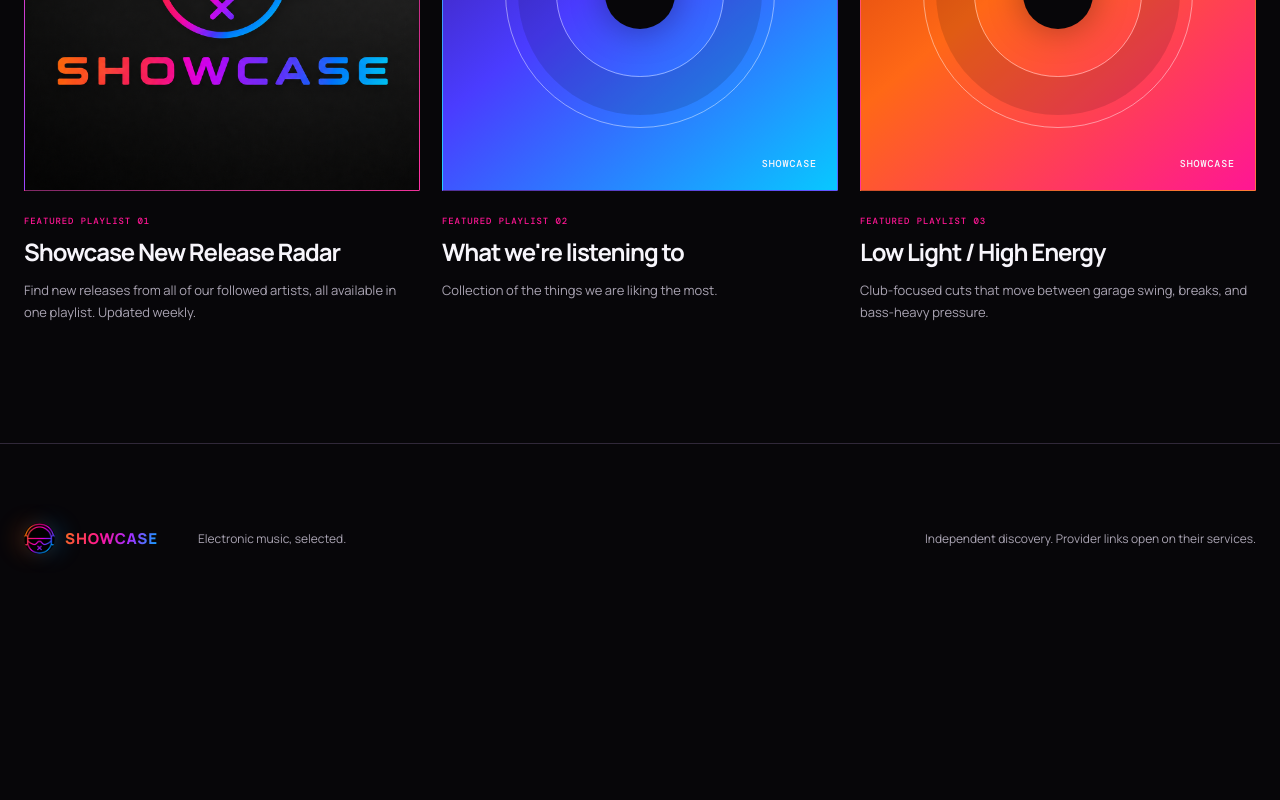
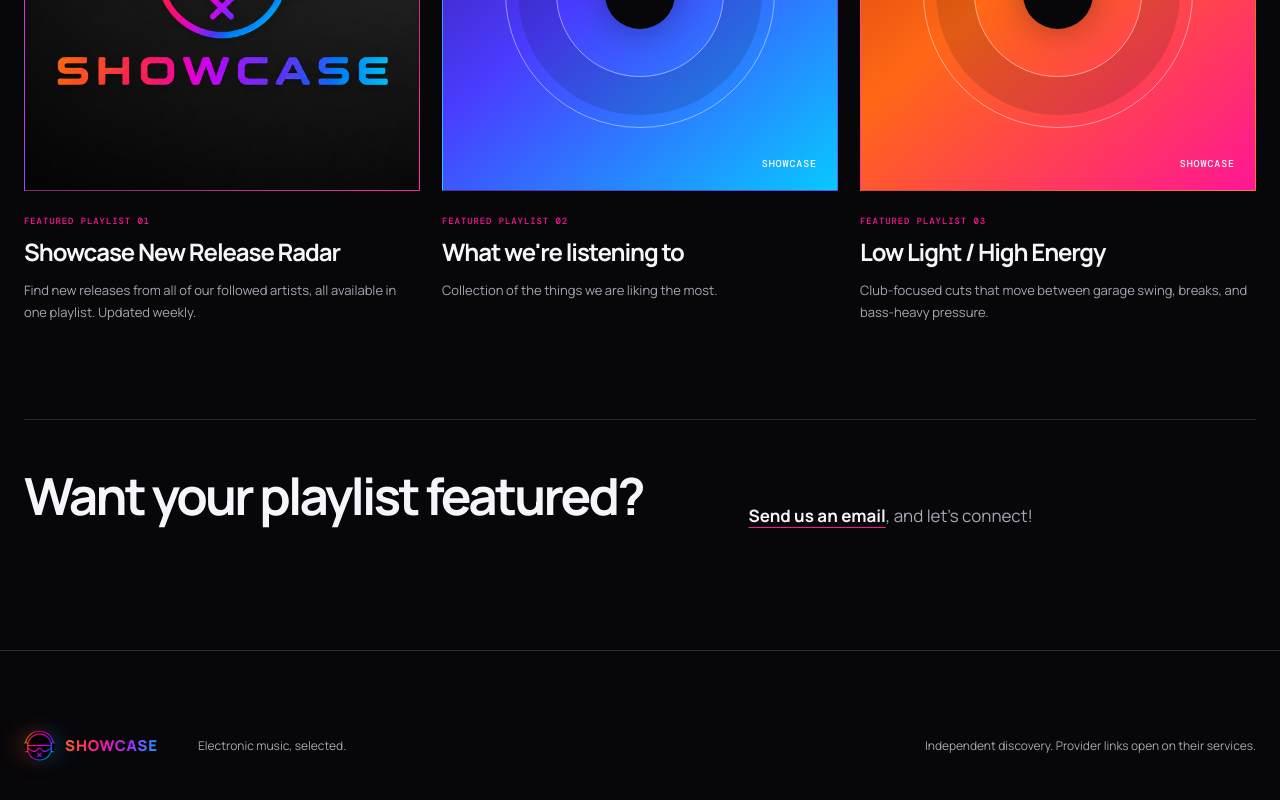
Before and after one commit to thatbayareaitguy/codex_world_1, a Next.js app in the folder apps/showcase/: page /playlists in a window 1280 px wide. Shown: the part 799-1599 px from the top of the page. Before the commit the page ends 1432 px from the top, so only its background shows below. Built offline with nearby package versions, Linux system fonts and the light colour scheme.

Commit message:
feat(showcase): add playlist contact CTA

```diff
--- a/apps/showcase/app/globals.css
+++ b/apps/showcase/app/globals.css
@@ -900,6 +900,35 @@ summary:focus-visible {
   font-size: 13px;
   line-height: 1.65;
 }
+.playlist-contact-cta {
+  display: grid;
+  grid-template-columns: minmax(0, 1fr) minmax(260px, 0.75fr);
+  align-items: end;
+  gap: 48px;
+  margin-top: 96px;
+  padding-top: 40px;
+  border-top: 1px solid var(--line);
+}
+.playlist-contact-cta h2 {
+  margin: 0;
+  font-size: clamp(32px, 4vw, 52px);
+  letter-spacing: -0.055em;
+}
+.playlist-contact-cta p {
+  margin: 0;
+  color: var(--muted);
+  font-size: 17px;
+  line-height: 1.65;
+}
+.playlist-contact-cta a {
+  color: var(--ink);
+  font-weight: 700;
+  text-decoration-color: var(--accent-pink);
+  text-underline-offset: 5px;
+}
+.playlist-contact-cta a:hover {
+  color: var(--accent-pink);
+}
 .about-hero {
   padding-bottom: 120px;
 }
@@ -1916,6 +1945,11 @@ summary:focus-visible {
   .playlist-grid {
     grid-template-columns: 1fr 1fr;
   }
+  .playlist-contact-cta {
+    grid-template-columns: 1fr;
+    gap: 18px;
+    margin-top: 72px;
+  }
   .about-placeholder-grid {
     grid-template-columns: 1fr;
   }
--- a/apps/showcase/app/playlists/page.tsx
+++ b/apps/showcase/app/playlists/page.tsx
@@ -97,6 +97,13 @@ export default function FeaturedPlaylistsPage() {
           );
         })}
       </section>
+
+      <section className="playlist-contact-cta" aria-labelledby="playlist-contact-title">
+        <h2 id="playlist-contact-title">Want your playlist featured?</h2>
+        <p>
+          <a href="mailto:showcasedmhq@gmail.com">Send us an email</a>, and let&apos;s connect!
+        </p>
+      </section>
     </div>
   );
 }
```
Also changed, not shown: 2 other files (tests, documents, lock files or other folders).
